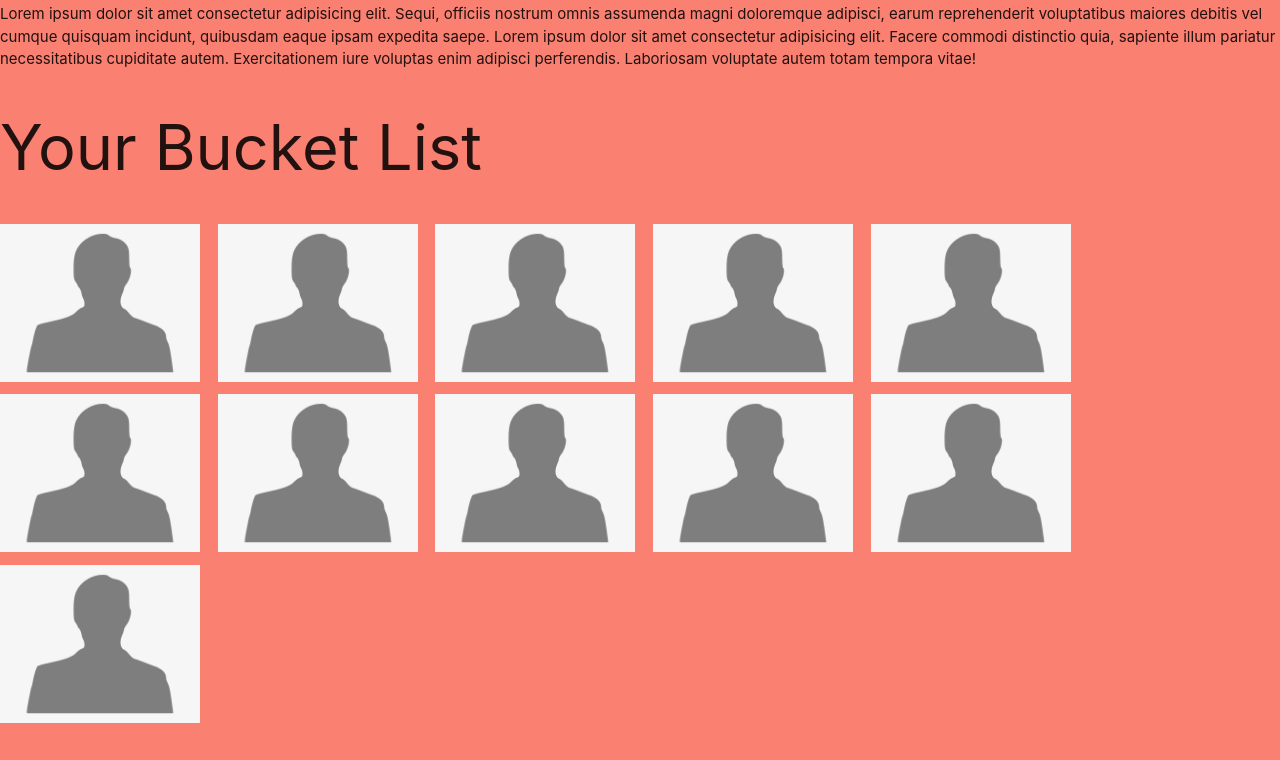
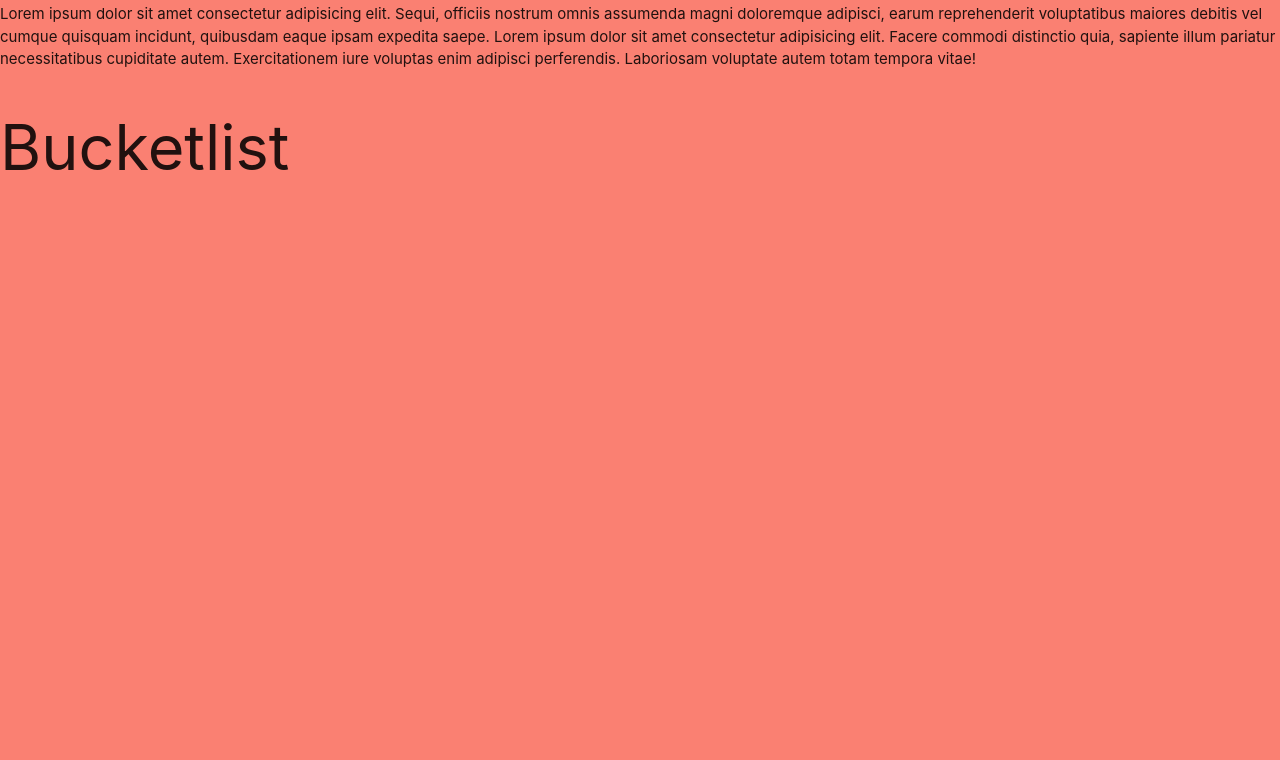
Before and after one commit to rachlally/bucket-list, a plain HTML site: page index.html in a window 1280 px wide. Shown: the part 1262-2022 px from the top of the page. After the commit the page ends 1486 px from the top, so only its background shows below. Drawn offline with nearby package versions, Linux system fonts and the light colour scheme.

```diff
--- a/assets/js/script.js
+++ b/assets/js/script.js
@@ -1,4 +1,7 @@
-console.log("linked")
+var local = ["a", "b", "c", "d"]
+var myJSON = JSON.stringify(local)
+localStorage.setItem("testJSON", myJSON)
 
-$('#textarea1').val('New Text');
-M.textareaAutoResize($('#textarea1'));
+let text = localStorage.getItem("testJSON")
+let obj = JSON.parse(text);
+document.getElementById.("what")innerHTML = obj;
--- a/index.html
+++ b/index.html
@@ -14,7 +14,7 @@
     <link rel="stylesheet" type="text/css" href="./assets/css/style.css">
 </head>
 <body>
-<!-- navbar content here  -->
+
 <nav>
   <div class="nav-wrapper">
     <a href="#" class="brand-logo">Bucket List Scrapbook</a>
@@ -44,18 +44,7 @@
 </div>
 
 <div id="list">
-  <h1>Your Bucket List<h1>
-    <img src="assets/images/basic image.png">
-    <img src="assets/images/basic image.png">
-    <img src="assets/images/basic image.png">
-    <img src="assets/images/basic image.png">
-    <img src="assets/images/basic image.png">
-    <img src="assets/images/basic image.png">
-    <img src="assets/images/basic image.png">
-    <img src="assets/images/basic image.png">
-    <img src="assets/images/basic image.png">
-    <img src="assets/images/basic image.png">
-    <img src="assets/images/basic image.png">
+  <h1>Bucketlist<h1>
 </div>
 
     <script src="https://cdnjs.cloudflare.com/ajax/libs/materialize/1.0.0/js/materialize.min.js"></script>
```
